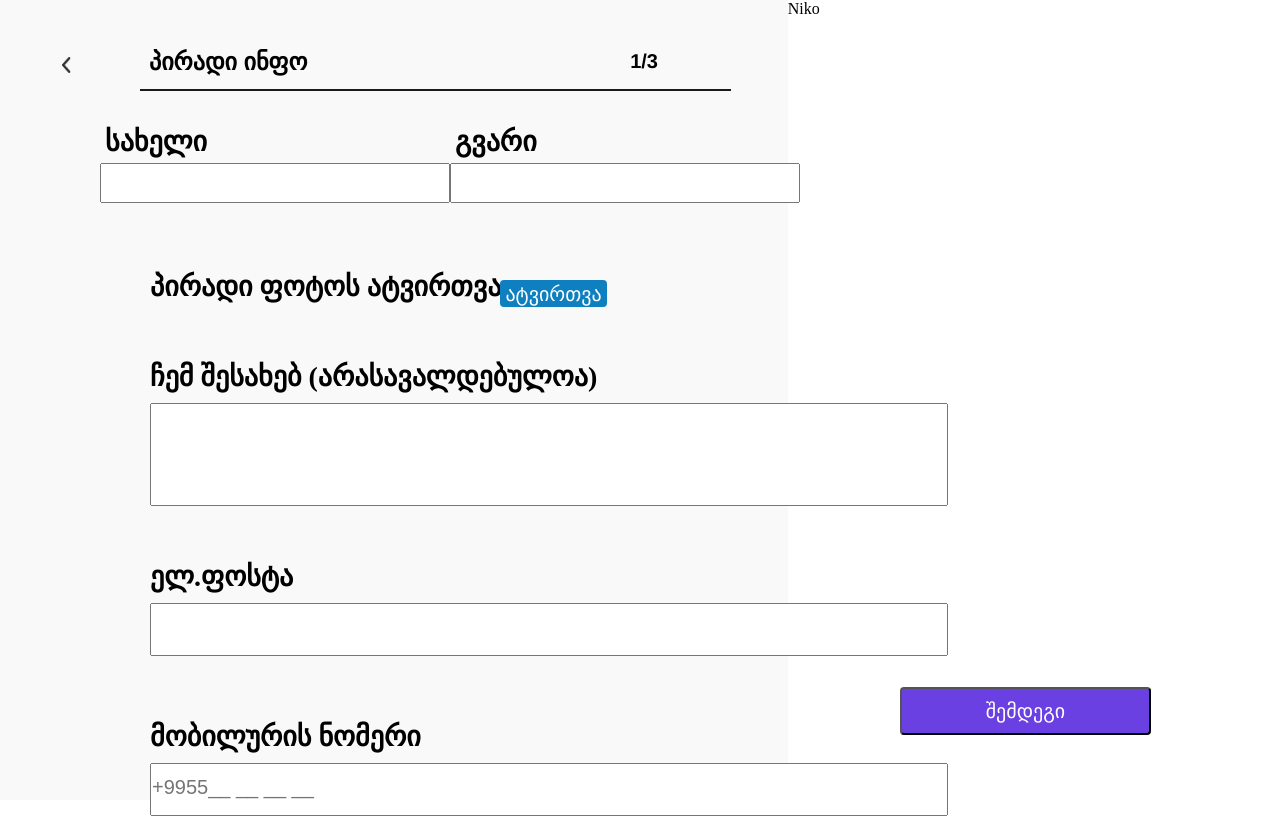
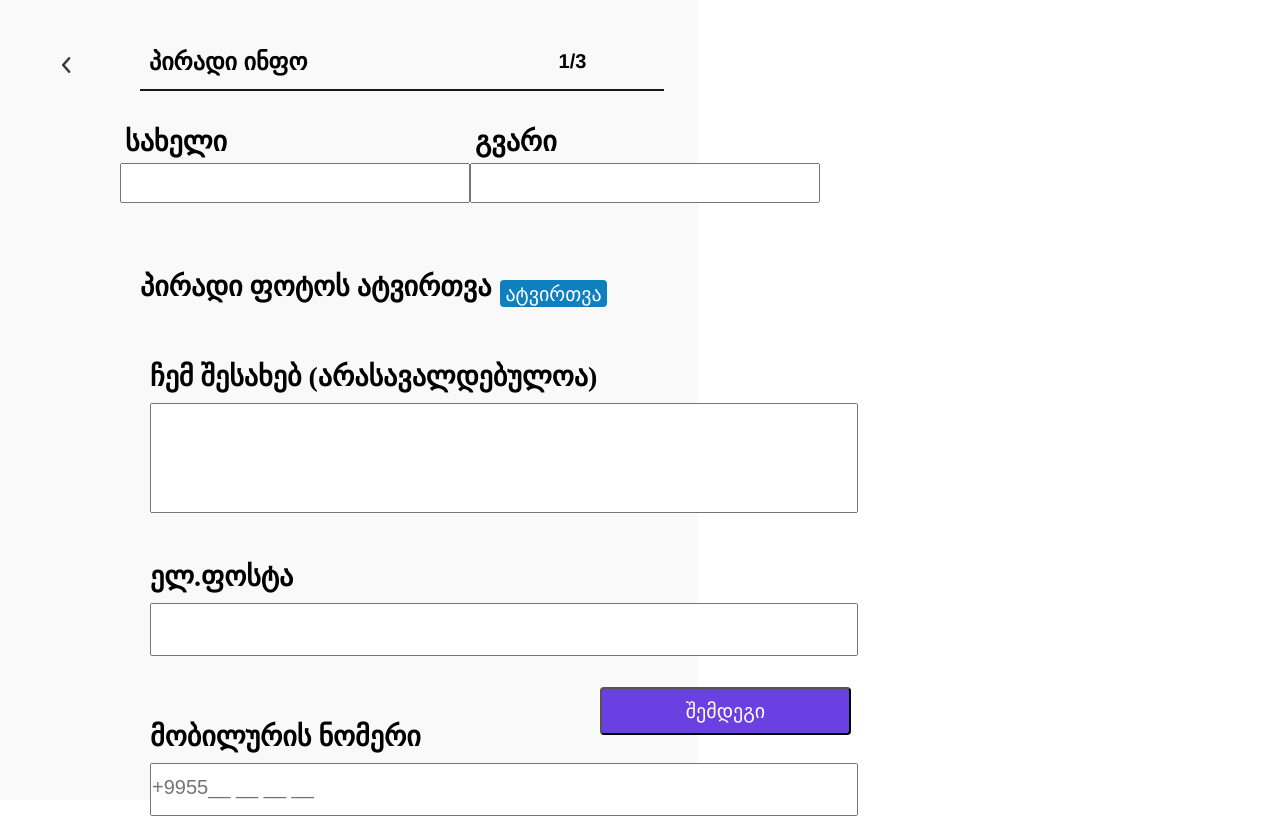
Before and after one commit to Nikoloza23/redberry_bootcamp, a React (Create React App) app: page /userInfo in a window 1280 px wide. Built offline with nearby package versions, Linux system fonts and the light colour scheme.

Commit message:
redberry

```diff
--- a/src/components/information/UserInfo.jsx
+++ b/src/components/information/UserInfo.jsx
@@ -8,14 +8,24 @@ import "./userInfo.scss";
 
 const UserInfo = () => {
   const navigate = useNavigate();
+
   const {
     handleSubmit,
     register,
+    getValues,
     formState: { errors },
   } = useForm();
 
   const onFormSubmit = (data) => {
-    console.log(data);
+    console.log("Data", data);
+    const { name, surName, image, tel, email, about } = getValues();
+
+    localStorage.setItem("joinedUserName", name);
+    localStorage.setItem("joinedUserProfile", JSON.stringify(image));
+    localStorage.setItem("joinedUserSurName", surName);
+    localStorage.setItem("joinedUserMobile", tel);
+    localStorage.setItem("joinedUserEmail", email);
+    localStorage.setItem("joinedUserAbout", about);
     navigate("/experience");
   };
 
@@ -31,15 +41,14 @@ const UserInfo = () => {
             1/3
           </div>
           <hr />
-        </nav>
           <form onSubmit={handleSubmit(onFormSubmit)}>
             <div className="userInfo_left">
               <div className="inputs">
                 <div>
                   <label htmlFor="">სახელი</label>
                   <input
+                    type="text"
                     className={errors.name ? "input invalidInput" : "input"}
-                  id="name"
                     {...register("name", {
                       required: true,
                       minLength: 2,
@@ -57,8 +66,9 @@ const UserInfo = () => {
                 <div>
                   <label htmlFor="">გვარი</label>
                   <input
-                  className={errors.name ? "input invalidInput" : "input"}
-                  {...register("surname", {
+                    type="text"
+                    className={errors.surName ? "input invalidInput" : "input"}
+                    {...register("surName", {
                       required: true,
                       maxLength: 12,
                       minLength: 2,
@@ -66,10 +76,10 @@ const UserInfo = () => {
                     })}
                   />
                   <span className="error_message">
-                  {errors.surname?.type === "required" && "გთოხვთ შეავსოთ"}
-                  {errors.surname?.type === "pattern" &&
+                    {errors.surName?.type === "required" && "გთოხვთ შეავსოთ"}
+                    {errors.surName?.type === "pattern" &&
                       "გამოიყენეთ ქართული ასოები"}
-                  {errors.surname?.type === "minLength" &&
+                    {errors.surName?.type === "minLength" &&
                       "სახელი უნდა შეიცავდეს 2 დან 12 სიმბოლომდე"}
                   </span>
                 </div>
@@ -78,12 +88,25 @@ const UserInfo = () => {
             <div className="bottom_section">
               <h1 className="add_photo">პირადი ფოტოს ატვირთვა</h1>
               <label htmlFor="fileInput" className="user_photo">
-              <input type="file" style={{ display: "none" }} id="fileInput" />
+                <input
+                  style={{ display: "none" }}
+                  id="fileInput"
+                  accept="image/png, image/jpeg, .txt, .doc"
+                  type="file"
+                  {...register("fileInput", {
+                    required: false,
+                  })}
+                />
                 ატვირთვა
               </label>
               <div className="about_yourself">
                 <h1>ჩემ შესახებ (არასავალდებულოა)</h1>
-              <input type="text" />
+                <input
+                  type="text"
+                  {...register("about", {
+                    required: false,
+                  })}
+                />
               </div>
               <div className="email">
                 <h1>ელ.ფოსტა</h1>
@@ -106,27 +129,33 @@ const UserInfo = () => {
                 <input
                   type="tel"
                   placeholder="+9955__ __ __ __"
-                className={errors.email ? "input invalidInput" : "input"}
-                {...register("phoneNumber", {
+                  className={errors.tel ? "input invalidInput" : "input"}
+                  {...register("tel", {
                     required: true,
                     maxLength: 13,
                     pattern: /^\+[0-9]{3}[0-9]{9}/g,
                   })}
                 />
                 <span className="error_message">
-                {errors.email?.type === "required" &&
+                  {errors.tel?.type === "required" &&
                     "მიუთითეთ თქვენი ნომერი სწორ ფორმატში"}
-                {errors.email?.type === "pattern" &&
+                  {errors.tel?.type === "pattern" &&
                     "უნდა აკმაყოფილებდეს ქართული მობ-ნომრის ფორმატს"}
                 </span>
               </div>
             </div>
-          <button className="next" type="submit">
-            შემდეგი
-          </button>
+            <button className="next">შემდეგი</button>
           </form>
+        </nav>
       </div>
-      <div className="right">Niko</div>
+      <div className="right">
+        {localStorage.getItem("joinedUserName")}
+        {localStorage.getItem("joinedUserSurName")}
+        {localStorage.getItem("joinedUserMobile")}
+        {localStorage.getItem("joinedUserAbout")}
+        {localStorage.getItem("joinedUserEmail")}
+        {localStorage.getItem("joinedUserProfile")}
+      </div>
     </div>
   );
 };
--- a/src/components/information/userInfo.scss
+++ b/src/components/information/userInfo.scss
@@ -9,7 +9,7 @@
     display: flex;
   }
   .left {
-    width: 80vw;
+    width: 60vw;
     background: $background;
     position: $rel;
     .navbar {
@@ -65,7 +65,7 @@
         flex-direction: row;
         justify-content: space-around;
         width: 80%;
-        left: 100px;
+        left: 120px;
         label {
           display: flex;
           font-weight: 800;
@@ -82,7 +82,7 @@
       position: $abs;
       font-size: 28px;
       margin-top: 150px;
-      left: 150px;
+      left: 140px;
     }
     .user_photo {
       @include flex(center, center);
@@ -106,8 +106,8 @@
         font-size: 28px;
       }
       input {
-        width: 798px;
-        height: 103px;
+        width: 708px;
+        height: 110px;
         margin-top: 10px;
       }
     }
@@ -119,7 +119,7 @@
         font-size: 28px;
       }
       input {
-        width: 798px;
+        width: 708px;
         height: 53px;
         margin-top: 10px;
       }
@@ -132,7 +132,7 @@
         font-size: 28px;
       }
       input {
-        width: 798px;
+        width: 708px;
         height: 53px;
         margin-top: 10px;
       }
@@ -144,7 +144,7 @@
       position: $abs;
       width: 251px;
       height: 48px;
-      left: 900px;
+      left: 600px;
       bottom: 65px;
       background: #6b40e3;
       border-radius: 4px;
--- a/src/pages/Experience.jsx
+++ b/src/pages/Experience.jsx
@@ -1,10 +1,5 @@
-
-const Experience = () => {
-    return (
-        <div>
-            Niko
-        </div>
-    );
+const Experience = (data) => {
+  return <div>{data.name}</div>;
 };
 
 export default Experience;
```
Lines whose indentation alone changed are shown as unchanged.
